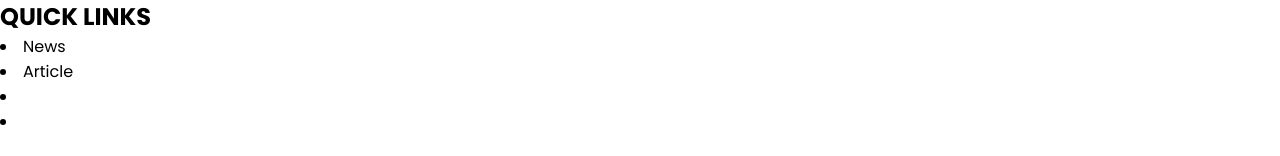
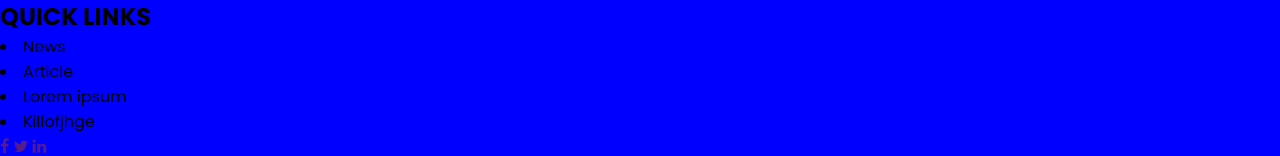
Before and after one commit to toydaboss/jambito, a plain HTML site: page index.html in a window 1280 px wide. Shown: the part 2171-2327 px from the top of the page. Before the commit the page ends 2305 px from the top, so only its background shows below. Drawn offline with Linux system fonts and the light colour scheme; a web font is replaced by a local one.

Commit message:
commit 1.1

```diff
--- a/index.html
+++ b/index.html
@@ -81,12 +81,28 @@
             <li>Article</li>
         </div>
         <div class="service">
-            <li></li>
-            <li></li>
+            <li>Lorem ipsum </li>
+            <li>Killofjhge</li>
         </div>
         <div class="socialMedia">
-
+            <a href=""><i class=" fa fa-facebook" aria-hidden="true"></i></a>
+            <a href=""><i class=" fa fa-twitter" aria-hidden="true"></i></a>
+            <a href=""><i class=" fa fa-linkedin" aria-hidden="true"></i></a>
         </div>
     </div>
 </footer>
 </html>
+
+<!--
+    <footer id="page-footer">
+<div class="footer-social-icons">
+    <h4>Connect with me!</h4>
+    <ul class="social-icons">
+        <li><a href="https://twitter.com/clifton893" class="social-icon"> <i class="fa fa-twitter"></i></a></li>
+        <li><a href="https://medium.com/sushi-chef-stories" class="social-icon"> <i class="fa fa-medium"></i></a></li>
+        <li><a href="https://www.linkedin.com/in/clifton-long-jr/" class="social-icon"> <i class="fa fa-linkedin"></i></a></li>
+        <li><a href="https://github.com/Clifton893" class="social-icon"> <i class="fa fa-github"></i></a></li>
+    </ul>
+</div>
+</footer>
+ -->
--- a/style.css
+++ b/style.css
@@ -272,3 +272,105 @@ input.star-1:checked ~ label.star:before{
 input.star-2:checked ~ label.star:before{
     color: #f62;
 }
+/* footer */
+footer{
+    background-color: blue;
+    margin: o auto;
+}
+
+/*
+@import url(https://cdnjs.cloudflare.com/ajax/libs/font-awesome/4.6.3/css/font-awesome.css);
+
+body {
+  background-color: gray;
+}
+
+#page-footer {
+    background-color: #27221F;
+    color: #fff;
+    border-top: solid #27221F;
+    padding: 1rem;
+  }
+  #page-footer h4 {
+    margin-bottom: 1%;
+    font-family: monospace;
+  }
+
+  #page-footer ul {
+      padding:0;
+      list-style: none;
+  }
+  .footer-social-icons {
+      width: 350px;
+      display:block;
+      margin: 0 auto;
+      background-color: #27221F;
+  }
+  .social-icon {
+      color: #fff;
+  }
+  ul.social-icons {
+      margin-top: 10px;
+  }
+  .social-icons li {
+      vertical-align: top;
+      display: inline;
+      height: 100px;
+  }
+  .social-icons a {
+      color: #fff;
+      text-decoration: none;
+  }
+  .fa-twitter {
+      padding:10px 12px;
+      -o-transition:.5s;
+      -ms-transition:.5s;
+      -moz-transition:.5s;
+      -webkit-transition:.5s;
+      transition: .5s;
+      background-color: #27221F;
+  }
+  .fa-twitter:hover {
+      background-color: #00aced;
+  }
+  .fa-medium {
+      padding:10px 14px;
+      -o-transition:.5s;
+      -ms-transition:.5s;
+      -moz-transition:.5s;
+      -webkit-transition:.5s;
+      transition: .5s;
+      background-color: #27221F;
+  }
+  .fa-medium:hover {
+      background-color: #00ab6c;
+  }
+
+  .fa-linkedin {
+      padding:10px 14px;
+      -o-transition:.5s;
+      -ms-transition:.5s;
+      -moz-transition:.5s;
+      -webkit-transition:.5s;
+      transition: .5s;
+      background-color: #27221F;
+  }
+  .fa-linkedin:hover {
+      background-color: #0073a4;
+  }
+  .fa-github {
+      padding:10px 14px;
+      -o-transition:.5s;
+      -ms-transition:.5s;
+      -moz-transition:.5s;
+      -webkit-transition:.5s;
+      transition: .5s;
+      background-color: #27221F;
+  }
+  .fa-github:hover {
+      background-color: #5a32a3;
+  }
+
+
+
+*/
```
